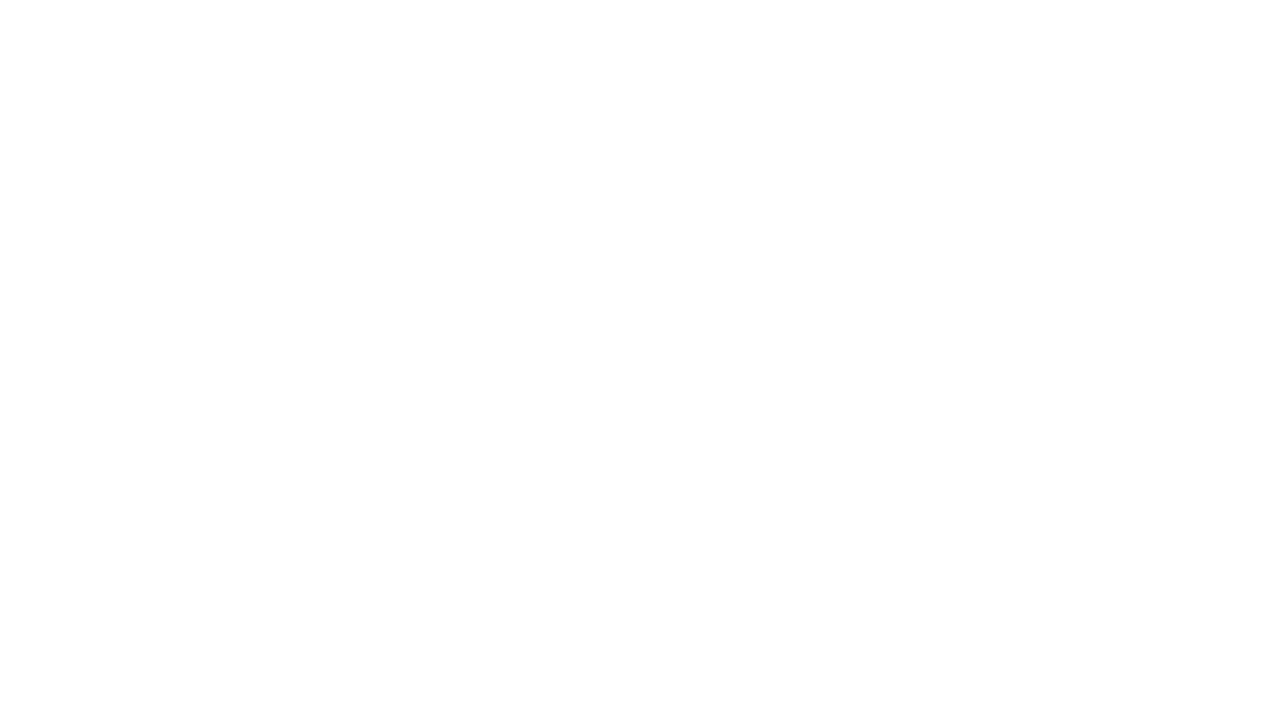
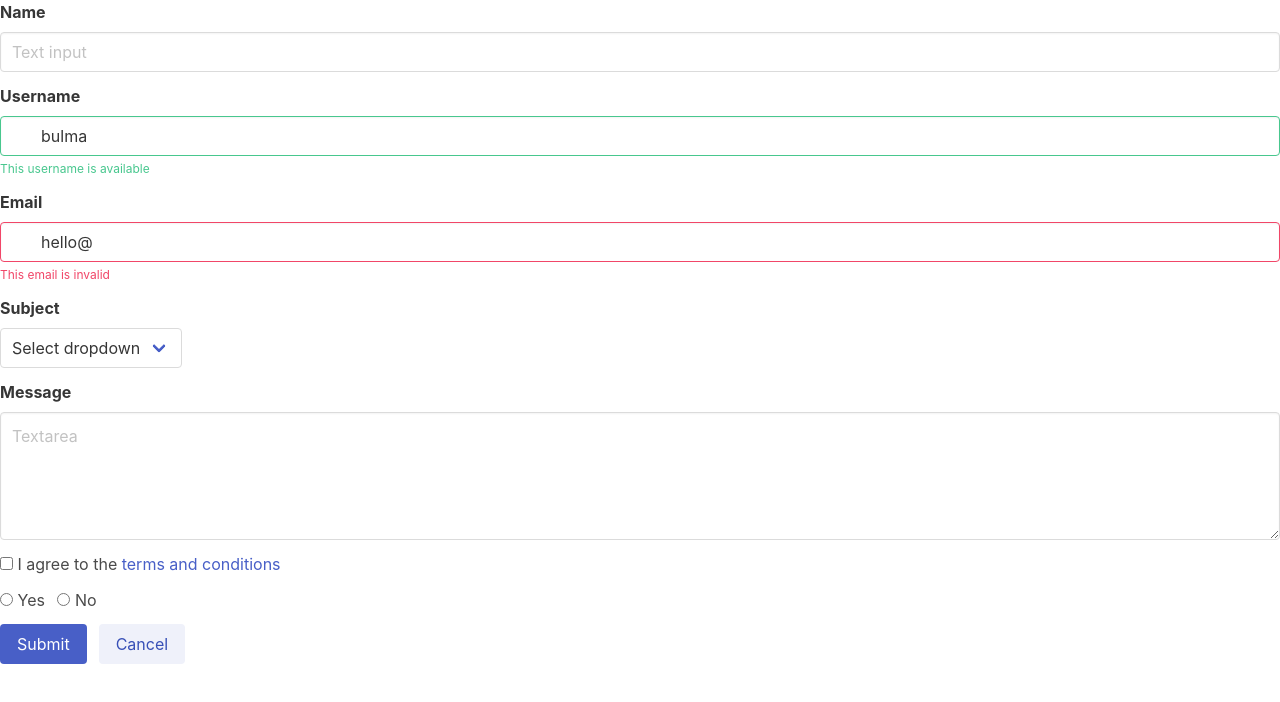
Before and after one commit to Elisandro-Santolin/API-REST, a website: page apiReturnIMC/index.html in a window 1280 px wide. Drawn offline with nearby package versions, Linux system fonts and the light colour scheme.

Commit message:
Refactor: imported package bulma framework

```diff
--- a/apiReturnIMC/index.html
+++ b/apiReturnIMC/index.html
@@ -4,10 +4,93 @@
         <meta charset="UTF-8">
         <meta http-equiv="X-UA-Compatible" content="IE=edge">
         <meta name="viewport" content="width=device-width, initial-scale=1.0">
-        <title>IMC</title>
+        <link rel="stylesheet" href="https://cdn.jsdelivr.net/npm/bulma@0.9.4/css/bulma.min.css">
+        <title>IMC |</title>
     </head>
     <body>
-        <!-- importar bulma para dentro do projeto -->
+        <div class="field">
+            <label class="label">Name</label>
+            <div class="control">
+              <input class="input" type="text" placeholder="Text input">
+            </div>
+          </div>
 
+          <div class="field">
+            <label class="label">Username</label>
+            <div class="control has-icons-left has-icons-right">
+              <input class="input is-success" type="text" placeholder="Text input" value="bulma">
+              <span class="icon is-small is-left">
+                <i class="fas fa-user"></i>
+              </span>
+              <span class="icon is-small is-right">
+                <i class="fas fa-check"></i>
+              </span>
+            </div>
+            <p class="help is-success">This username is available</p>
+          </div>
+
+          <div class="field">
+            <label class="label">Email</label>
+            <div class="control has-icons-left has-icons-right">
+              <input class="input is-danger" type="email" placeholder="Email input" value="hello@">
+              <span class="icon is-small is-left">
+                <i class="fas fa-envelope"></i>
+              </span>
+              <span class="icon is-small is-right">
+                <i class="fas fa-exclamation-triangle"></i>
+              </span>
+            </div>
+            <p class="help is-danger">This email is invalid</p>
+          </div>
+
+          <div class="field">
+            <label class="label">Subject</label>
+            <div class="control">
+              <div class="select">
+                <select>
+                  <option>Select dropdown</option>
+                  <option>With options</option>
+                </select>
+              </div>
+            </div>
+          </div>
+
+          <div class="field">
+            <label class="label">Message</label>
+            <div class="control">
+              <textarea class="textarea" placeholder="Textarea"></textarea>
+            </div>
+          </div>
+
+          <div class="field">
+            <div class="control">
+              <label class="checkbox">
+                <input type="checkbox">
+                I agree to the <a href="#">terms and conditions</a>
+              </label>
+            </div>
+          </div>
+
+          <div class="field">
+            <div class="control">
+              <label class="radio">
+                <input type="radio" name="question">
+                Yes
+              </label>
+              <label class="radio">
+                <input type="radio" name="question">
+                No
+              </label>
+            </div>
+          </div>
+
+          <div class="field is-grouped">
+            <div class="control">
+              <button class="button is-link">Submit</button>
+            </div>
+            <div class="control">
+              <button class="button is-link is-light">Cancel</button>
+            </div>
+          </div>
     </body>
 </html>
```
